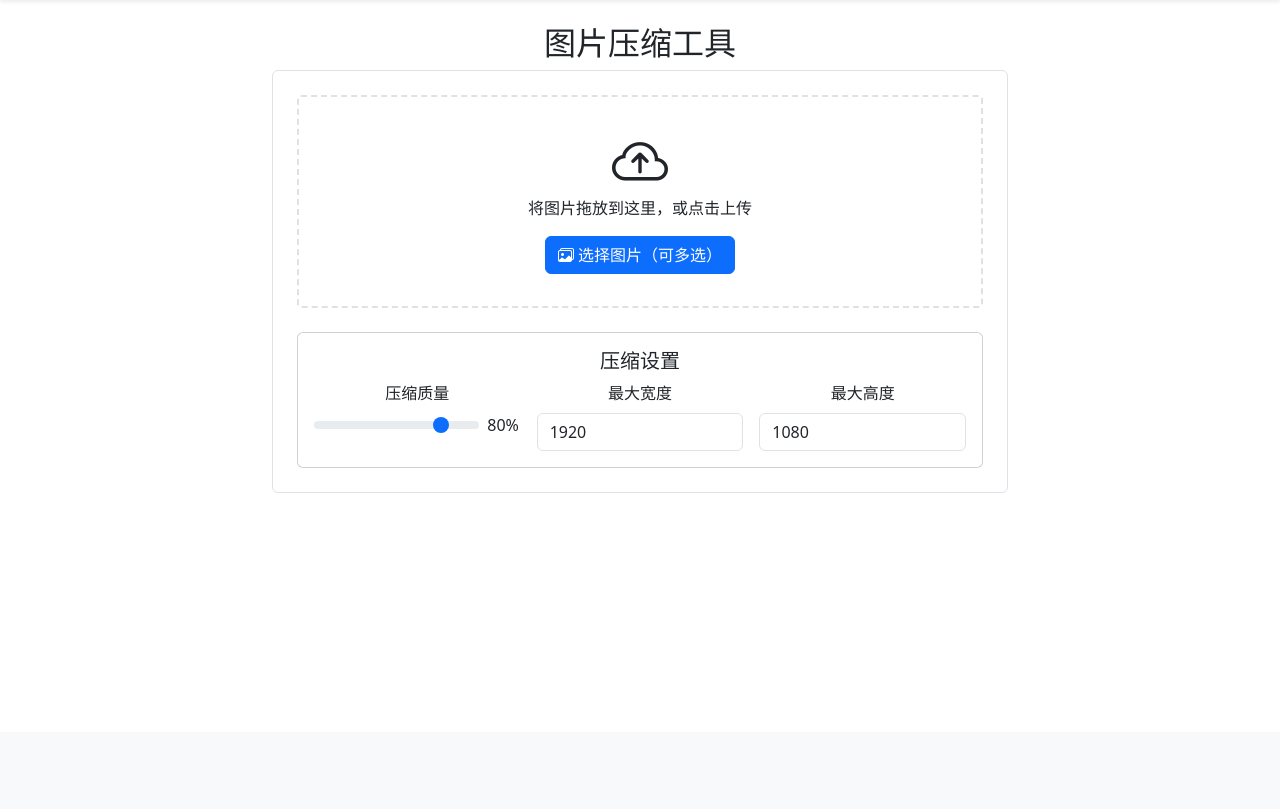
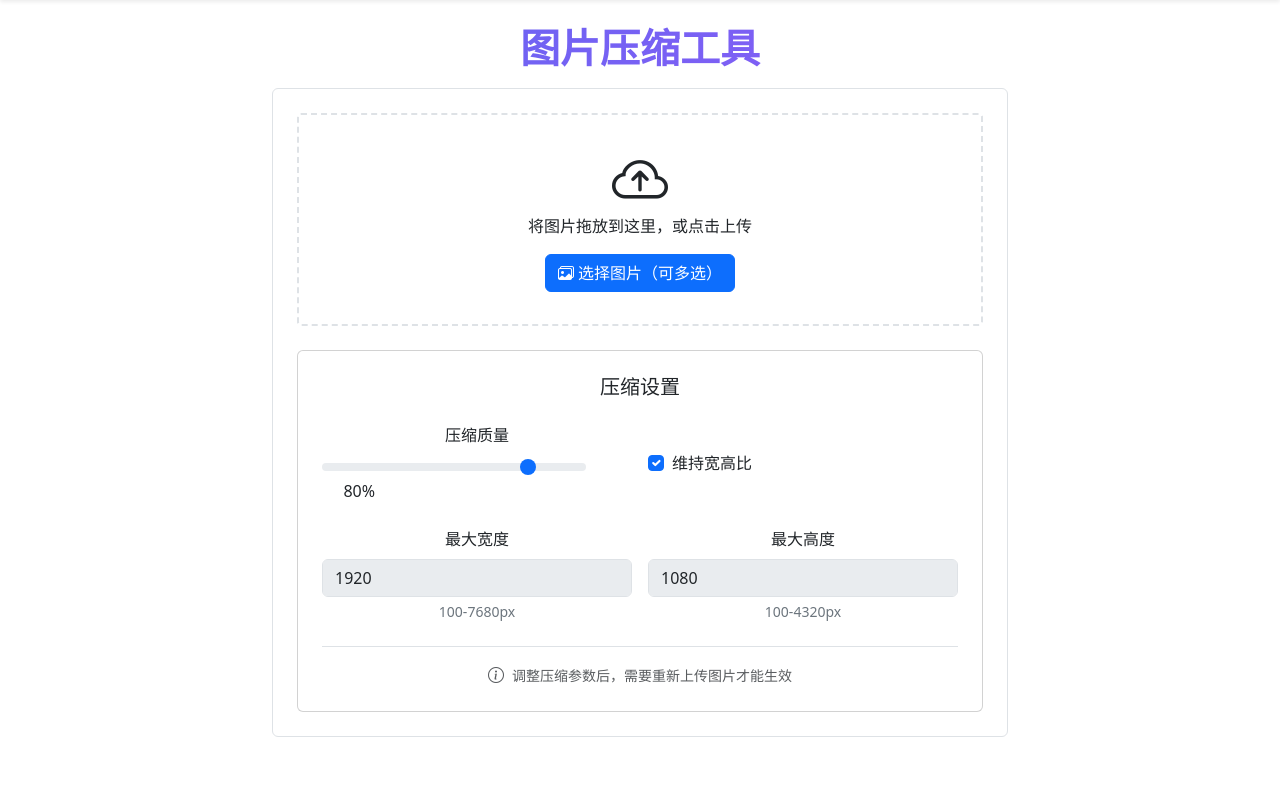
Before and after one commit to qqphp/office-toolkit, a Flask app: page /compress in a window 1280 px wide. Shown: the part 68-877 px from the top of the page. Before the commit the page ends 561 px from the top, so only its background shows below. Run offline with Flask 3, Linux system fonts and the light colour scheme; some libraries are stand-ins or nearby versions.

Commit message:
* 调整压缩页面的布局

```diff
--- a/app/config/page_meta.py
+++ b/app/config/page_meta.py
@@ -2,22 +2,32 @@
 PAGE_META = {
     'default': {
         'title': '青石图片工具箱 - 在线图片处理工具',
-        'description': '青石图片工具箱提供在线图片处理工具，包括图片背景透明处理、图片转PDF等功能'
+        'description': '青石图片工具箱提供在线图片处理工具，包括图片背景透明处理、图片转PDF等功能',
+        'keywords': '图片处理, 图片背景透明, 图片转PDF, 在线工具, 免费工具, 图片压缩, 图片水印',
     },
     'main.home': {
         'title': '青石图片工具箱 - 免费在线图片处理工具',
-        'description': '青石图片工具箱是一个免费的在线图片处理工具，提供图片背景透明处理、图片转PDF等多种功能，简单易用，无需下载软件。'
+        'description': '青石图片工具箱是一个免费的在线图片处理工具，提供图片背景透明处理、图片转PDF等多种功能，简单易用，无需下载软件。',
+        'keywords': '图片处理, 图片背景透明, 图片转PDF, 在线工具, 免费工具, 图片压缩, 图片水印'
     },
     'main.index': {
         'title': '青石图片工具箱 - 在线图片背景透明处理工具',
-        'description': '青石图片工具箱提供专业的在线图片背景透明处理工具，一键去除图片背景，支持批量处理，完全免费，无需下载软件。'
+        'description': '青石图片工具箱提供专业的在线图片背景透明处理工具，一键去除图片背景，支持批量处理，完全免费，无需下载软件。',
+        'keywords': '图片处理, 图片背景透明, 图片转PDF, 在线工具, 免费工具, 图片压缩, 图片水印'
     },
     'main.convert_pdf': {
         'title': '青石图片工具箱 - 在线图片转PDF工具',
-        'description': '青石图片工具箱提供免费的在线图片转PDF工具，支持多图片合并，自动排版，批量处理，无需下载软件即可轻松将图片转换为PDF文件。'
+        'description': '青石图片工具箱提供免费的在线图片转PDF工具，支持多图片合并，自动排版，批量处理，无需下载软件即可轻松将图片转换为PDF文件。',
+        'keywords': '图片处理, 图片背景透明, 图片转PDF, 在线工具, 免费工具, 图片压缩, 图片水印'
     },
     'main.watermark': {
         'title': '青石图片工具箱 - 在线图片水印工具',
-        'description': '青石图片工具箱提供免费的在线图片水印工具，支持自定义水印位置、透明度，批量处理，轻松为图片添加专业水印。'
+        'description': '青石图片工具箱提供免费的在线图片水印工具，支持自定义水印位置、透明度，批量处理，轻松为图片添加专业水印。',
+        'keywords': '图片处理, 图片背景透明, 图片转PDF, 在线工具, 免费工具, 图片压缩, 图片水印'
+    },
+    'main.compress': {
+        'title': '青石图片工具箱 - 在线图片压缩工具',
+        'description': '青石图片工具箱提供免费的在线图片压缩工具，支持批量处理，支持多种压缩格式，支持自定义压缩质量，支持自定义压缩尺寸，支持自定义压缩文件名。',
+        'keywords': '图片处理, 图片背景透明, 图片转PDF, 在线工具, 免费工具, 图片压缩, 图片水印'
     }
 }
--- a/app/static/css/compress.css
+++ b/app/static/css/compress.css
@@ -1,3 +1,23 @@
+
+.section-title {
+    font-size: 2.5rem;
+    font-weight: 700;
+    color: #1a1a1a;
+    margin-bottom: 1rem;
+    background: linear-gradient(135deg, #6366f1 0%, #8b5cf6 100%);
+    -webkit-background-clip: text;
+    -webkit-text-fill-color: transparent;
+    background-clip: text;
+}
+
+.section-subtitle {
+    font-size: 1.125rem;
+    color: #6b7280;
+    margin-bottom: 0;
+    line-height: 1.6;
+}
+
+/* 图片压缩页面样式 */
 .upload-container {
     border-radius: 8px;
 }
@@ -37,7 +57,7 @@
 }
 
 .compression-settings .form-range {
-    width: 80%;
+    width: 85%;
 }
 
 .image-info {
@@ -60,3 +80,37 @@
         max-height: 180px;
     }
 }
+
+.compression-settings .input-group {
+    align-items: center;
+}
+
+.compression-settings #qualityValue {
+    min-width: 45px;
+    text-align: right;
+}
+
+.compression-settings .form-check {
+    display: flex;
+    align-items: center;
+    height: 100%;
+}
+
+.compression-settings .form-check-input {
+    margin-top: 0;
+    margin-right: 0;
+}
+
+.compression-settings .form-check-label {
+    margin-left: 0;
+}
+
+.compression-settings .form-text {
+    color: #6c757d;
+    font-size: 0.875rem;
+    margin-top: 0.25rem;
+}
+
+.compression-settings .card-body {
+    padding: 1.5rem;
+}
--- a/app/static/js/compress.js
+++ b/app/static/js/compress.js
@@ -7,6 +7,7 @@ document.addEventListener('DOMContentLoaded', function() {
     initializeDropZone();
     initializeQualitySlider();
     initializeFileInput();
+    initializeAspectRatioControl();
 });
 
 // 初始化拖放区域
@@ -44,6 +45,39 @@ function initializeFileInput() {
     fileInput.addEventListener('change', function() {
         handleFiles(this.files);
     });
+}
+
+// 添加宽高比控制初始化
+function initializeAspectRatioControl() {
+    const keepAspectRatio = document.getElementById('keepAspectRatio');
+    const maxWidth = document.getElementById('maxWidth');
+    const maxHeight = document.getElementById('maxHeight');
+
+    // 监听复选框变化
+    keepAspectRatio.addEventListener('change', function() {
+        maxWidth.disabled = this.checked;
+        maxHeight.disabled = this.checked;
+    });
+
+    // 监听输入值变化
+    maxWidth.addEventListener('input', function() {
+        validateDimension(this, 100, 7680);
+    });
+
+    maxHeight.addEventListener('input', function() {
+        validateDimension(this, 100, 4320);
+    });
+}
+
+// 验证尺寸输入
+function validateDimension(input, min, max) {
+    let value = parseInt(input.value);
+    if (isNaN(value)) {
+        value = min;
+    } else {
+        value = Math.max(min, Math.min(max, value));
+    }
+    input.value = value;
 }
 
 // 处理文件
@@ -87,13 +121,22 @@ async function handleFiles(files) {
     }
 }
 
-// 处理单个图片
+// 修改处理图片函数，考虑宽高比设置
 async function processImage(file) {
     const formData = new FormData();
     formData.append('image', file);
     formData.append('quality', document.getElementById('quality').value);
-    formData.append('max_width', document.getElementById('maxWidth').value);
-    formData.append('max_height', document.getElementById('maxHeight').value);
+
+    const keepAspectRatio = document.getElementById('keepAspectRatio').checked;
+    if (keepAspectRatio) {
+        // 如果保持宽高比，使用默认的最大尺寸
+        formData.append('max_width', 1920);
+        formData.append('max_height', 1080);
+    } else {
+        // 如果不保持宽高比，使用用户输入的值
+        formData.append('max_width', document.getElementById('maxWidth').value);
+        formData.append('max_height', document.getElementById('maxHeight').value);
+    }
 
     try {
         const response = await fetch('/compress-image', {
--- a/app/templates/base.html
+++ b/app/templates/base.html
@@ -5,6 +5,7 @@
     <meta name="viewport" content="width=device-width, initial-scale=1.0">
     <title>{{ get_page_meta('title') }}</title>
     <meta name="description" content="{{ get_page_meta('description') }}">
+    <meta name="keywords" content="{{ get_page_meta('keywords') }}">
     {{ bootstrap.load_css() }}
     <link rel="icon" href="{{ url_for('static', filename='favicon.ico') }}">
     <link rel="stylesheet" href="{{ url_for('static', filename='css/style.css') }}">
--- a/app/templates/compress.html
+++ b/app/templates/compress.html
@@ -22,23 +22,39 @@
             <div class="compression-settings mt-4">
                 <div class="card">
                     <div class="card-body">
-                        <h5 class="card-title">压缩设置</h5>
+                        <h5 class="card-title mb-4">压缩设置</h5>
                         <div class="row g-3">
-                            <div class="col-md-4">
+                            <div class="col-md-6">
                                 <label for="quality" class="form-label">压缩质量</label>
                                 <div class="input-group">
                                     <input type="range" class="form-range" id="quality" min="1" max="100" value="80">
                                     <span id="qualityValue" class="ms-2">80%</span>
                                 </div>
                             </div>
-                            <div class="col-md-4">
+                            <div class="col-md-6">
+                                <div class="form-check d-flex align-items-center gap-2">
+                                    <input class="form-check-input" type="checkbox" id="keepAspectRatio" checked>
+                                    <label class="form-check-label" for="keepAspectRatio">
+                                        维持宽高比
+                                    </label>
+                                </div>
+                            </div>
+                        </div>
+                        <div class="row g-3 mt-2">
+                            <div class="col-md-6">
                                 <label for="maxWidth" class="form-label">最大宽度</label>
-                                <input type="number" class="form-control" id="maxWidth" value="1920">
+                                <input type="number" class="form-control" id="maxWidth" value="1920" min="100" max="7680" disabled>
+                                <div class="form-text">100-7680px</div>
                             </div>
-                            <div class="col-md-4">
+                            <div class="col-md-6">
                                 <label for="maxHeight" class="form-label">最大高度</label>
-                                <input type="number" class="form-control" id="maxHeight" value="1080">
+                                <input type="number" class="form-control" id="maxHeight" value="1080" min="100" max="4320" disabled>
+                                <div class="form-text">100-4320px</div>
                             </div>
+                        </div>
+                        <div class="mt-4 text-muted border-top pt-3">
+                            <i class="bi bi-info-circle me-1"></i>
+                            <small>调整压缩参数后，需要重新上传图片才能生效</small>
                         </div>
                     </div>
                 </div>
```
Also changed, not shown: app/static/css/watermark.css (+19 -0 lines), app/static/uploads/compress/41f057ee-4cb4-413b-8272-7a5fe4d67784.jpg (deleted), app/static/uploads/compress/626cfbaf-91fc-4539-b348-355e20092fad.jpg (deleted), app/static/uploads/compress/64e4524a-c0bc-4889-aa57-8ba5573d50ae.jpg (deleted), app/static/uploads/compress/6e5c6bd6-5463-43e7-a937-2cb2baf3a836.jpg (deleted), app/static/uploads/compress/9de712f2-4d2c-4a9f-bbe7-89d4c1baee65.jpg (deleted), app/static/uploads/compress/ce03271f-6fc7-4597-819b-14e042769171.jpg (deleted), app/static/uploads/compress/e79a36bd-f1d7-441b-8f22-d2b8d1d03985.jpg (deleted).
